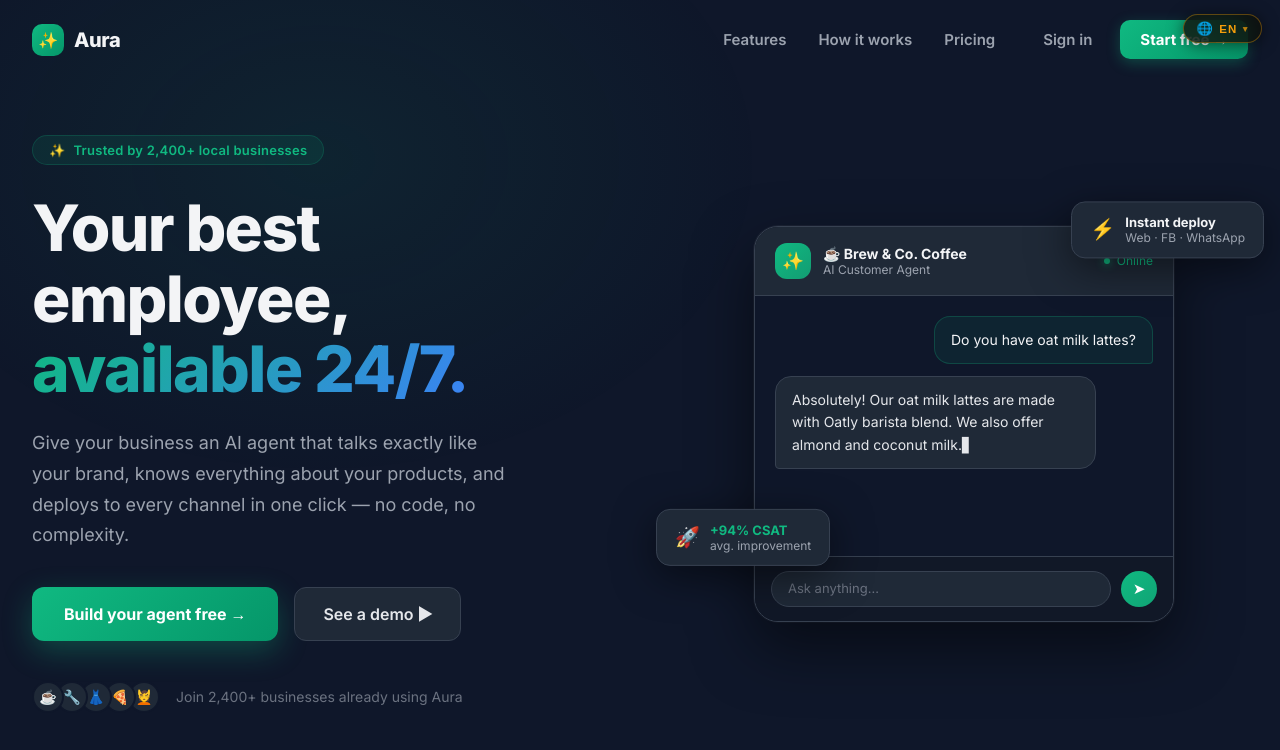
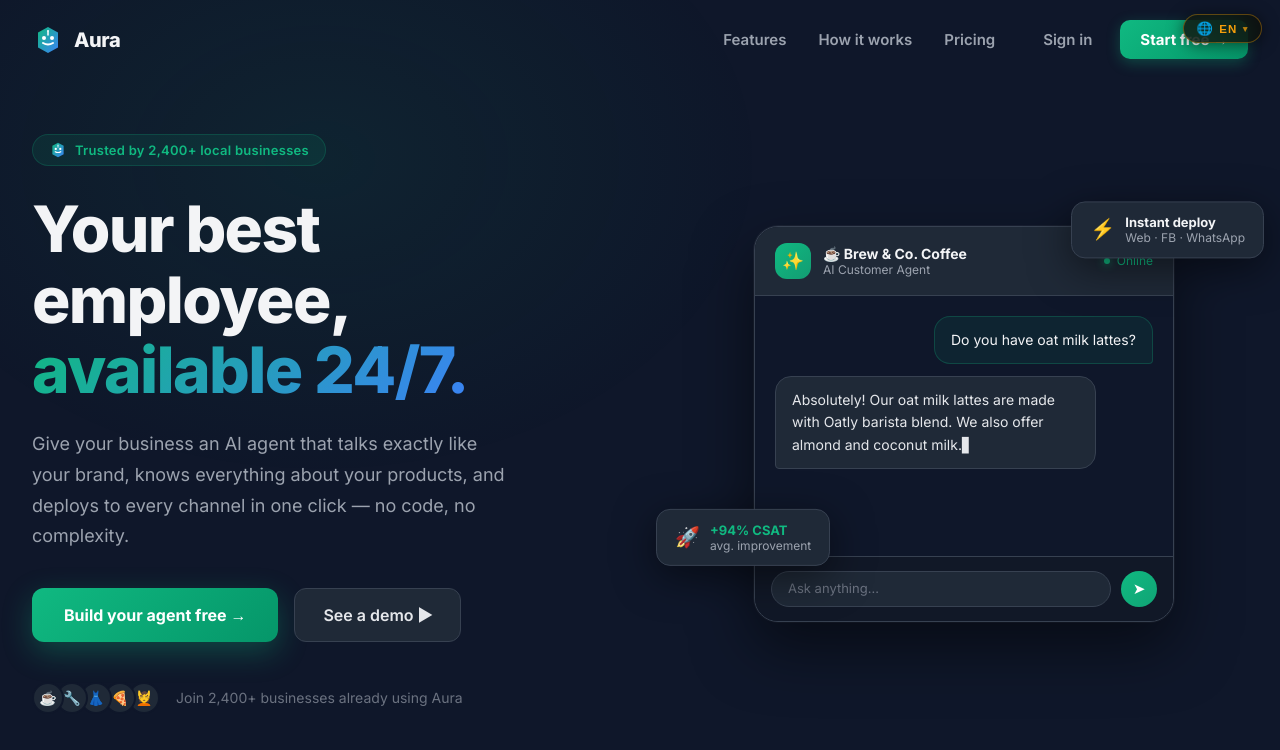
Before and after one commit to monetmakers/aura-ai-platform, a React (Vite) app in the folder client/: page / in a window 1280 px wide. Shown: the top 750 px of the page. Built offline with nearby package versions, Linux system fonts and the light colour scheme.

Commit message:
feat: add custom AI assistant bot logo (Option 3) to landing page

```diff
--- a/client/src/pages/landing.tsx
+++ b/client/src/pages/landing.tsx
@@ -411,7 +411,22 @@ export default function LandingPage() {
         <nav className={`nav ${scrolled ? "scrolled" : ""}`}>
           <div className="nav-inner">
             <div className="nav-logo">
-              <div className="logo-mark">✨</div>
+              <div className="logo-mark">
+                <svg viewBox="0 0 32 32" fill="none" xmlns="http://www.w3.org/2000/svg">
+                  <defs>
+                    <linearGradient id="logo-grad" x1="0%" y1="0%" x2="100%" y2="100%">
+                      <stop offset="0%" style={{stopColor: "#10b981", stopOpacity: 1}} />
+                      <stop offset="100%" style={{stopColor: "#3b82f6", stopOpacity: 1}} />
+                    </linearGradient>
+                  </defs>
+                  <path d="M16 3L26 8.5V23.5L16 29L6 23.5V8.5L16 3Z" fill="url(#logo-grad)"/>
+                  <circle cx="12" cy="14" r="2" fill="white"/>
+                  <circle cx="20" cy="14" r="2" fill="white"/>
+                  <path d="M11 19Q16 22 21 19" stroke="white" strokeWidth="2" strokeLinecap="round" fill="none"/>
+                  <circle cx="16" cy="7" r="1" fill="white"/>
+                  <line x1="16" y1="8" x2="16" y2="11" stroke="white" strokeWidth="1.5" strokeLinecap="round"/>
+                </svg>
+              </div>
               <span>Aura</span>
             </div>
             <div className="nav-links">
@@ -433,7 +448,21 @@ export default function LandingPage() {
             <div className="hero-inner">
               <div className="hero-left">
                 <div className="hero-badge">
-                  <span>✨</span> {t("landing.hero.badge")}
+                  <svg width="18" height="18" viewBox="0 0 32 32" fill="none" xmlns="http://www.w3.org/2000/svg" style={{flexShrink: 0}}>
+                    <defs>
+                      <linearGradient id="badge-grad" x1="0%" y1="0%" x2="100%" y2="100%">
+                        <stop offset="0%" style={{stopColor: "#10b981", stopOpacity: 1}} />
+                        <stop offset="100%" style={{stopColor: "#3b82f6", stopOpacity: 1}} />
+                      </linearGradient>
+                    </defs>
+                    <path d="M16 3L26 8.5V23.5L16 29L6 23.5V8.5L16 3Z" fill="url(#badge-grad)"/>
+                    <circle cx="12" cy="14" r="2" fill="white"/>
+                    <circle cx="20" cy="14" r="2" fill="white"/>
+                    <path d="M11 19Q16 22 21 19" stroke="white" strokeWidth="2" strokeLinecap="round" fill="none"/>
+                    <circle cx="16" cy="7" r="1" fill="white"/>
+                    <line x1="16" y1="8" x2="16" y2="11" stroke="white" strokeWidth="1.5" strokeLinecap="round"/>
+                  </svg>
+                  {t("landing.hero.badge")}
                 </div>
                 <h1 className="hero-title">
                   {t("landing.hero.title")}<br />
@@ -635,7 +664,21 @@ export default function LandingPage() {
           <section className="cta">
             <div className="cta-bg" />
             <div className="section-inner" style={{ textAlign: "center", position: "relative", zIndex: 1 }}>
-              <div className="section-label" style={{ justifyContent: "center" }}>
+              <div className="section-label" style={{ justifyContent: "center", display: "flex", alignItems: "center", gap: "0.5rem" }}>
+                <svg width="16" height="16" viewBox="0 0 32 32" fill="none" xmlns="http://www.w3.org/2000/svg">
+                  <defs>
+                    <linearGradient id="cta-grad" x1="0%" y1="0%" x2="100%" y2="100%">
+                      <stop offset="0%" style={{stopColor: "#10b981", stopOpacity: 1}} />
+                      <stop offset="100%" style={{stopColor: "#3b82f6", stopOpacity: 1}} />
+                    </linearGradient>
+                  </defs>
+                  <path d="M16 3L26 8.5V23.5L16 29L6 23.5V8.5L16 3Z" fill="url(#cta-grad)"/>
+                  <circle cx="12" cy="14" r="2" fill="white"/>
+                  <circle cx="20" cy="14" r="2" fill="white"/>
+                  <path d="M11 19Q16 22 21 19" stroke="white" strokeWidth="2" strokeLinecap="round" fill="none"/>
+                  <circle cx="16" cy="7" r="1" fill="white"/>
+                  <line x1="16" y1="8" x2="16" y2="11" stroke="white" strokeWidth="1.5" strokeLinecap="round"/>
+                </svg>
                 {t("landing.footerCta.eyebrow")}
               </div>
               <h2 className="section-title" style={{ fontSize: "clamp(2rem, 4vw, 3.5rem)" }}>
@@ -654,7 +697,22 @@ export default function LandingPage() {
           {/* Footer */}
           <footer className="footer">
             <div className="nav-logo" style={{ marginBottom: "0.5rem" }}>
-              <div className="logo-mark">✨</div>
+              <div className="logo-mark">
+                <svg viewBox="0 0 32 32" fill="none" xmlns="http://www.w3.org/2000/svg">
+                  <defs>
+                    <linearGradient id="logo-grad-footer" x1="0%" y1="0%" x2="100%" y2="100%">
+                      <stop offset="0%" style={{stopColor: "#10b981", stopOpacity: 1}} />
+                      <stop offset="100%" style={{stopColor: "#3b82f6", stopOpacity: 1}} />
+                    </linearGradient>
+                  </defs>
+                  <path d="M16 3L26 8.5V23.5L16 29L6 23.5V8.5L16 3Z" fill="url(#logo-grad-footer)"/>
+                  <circle cx="12" cy="14" r="2" fill="white"/>
+                  <circle cx="20" cy="14" r="2" fill="white"/>
+                  <path d="M11 19Q16 22 21 19" stroke="white" strokeWidth="2" strokeLinecap="round" fill="none"/>
+                  <circle cx="16" cy="7" r="1" fill="white"/>
+                  <line x1="16" y1="8" x2="16" y2="11" stroke="white" strokeWidth="1.5" strokeLinecap="round"/>
+                </svg>
+              </div>
               <span>Aura</span>
             </div>
             <div style={{ fontSize: "0.875rem", color: "#6b7280" }}>
@@ -735,14 +793,14 @@ const styles = `
   .logo-mark {
     width: 32px;
     height: 32px;
-    border-radius: 10px;
-    background: linear-gradient(135deg, #10b981, #059669);
     display: flex;
     align-items: center;
     justify-content: center;
-    font-size: 1rem;
-    color: #ffffff;
-    font-weight: 900;
+  }
+
+  .logo-mark svg {
+    width: 32px;
+    height: 32px;
   }
 
   .nav-links {
```
